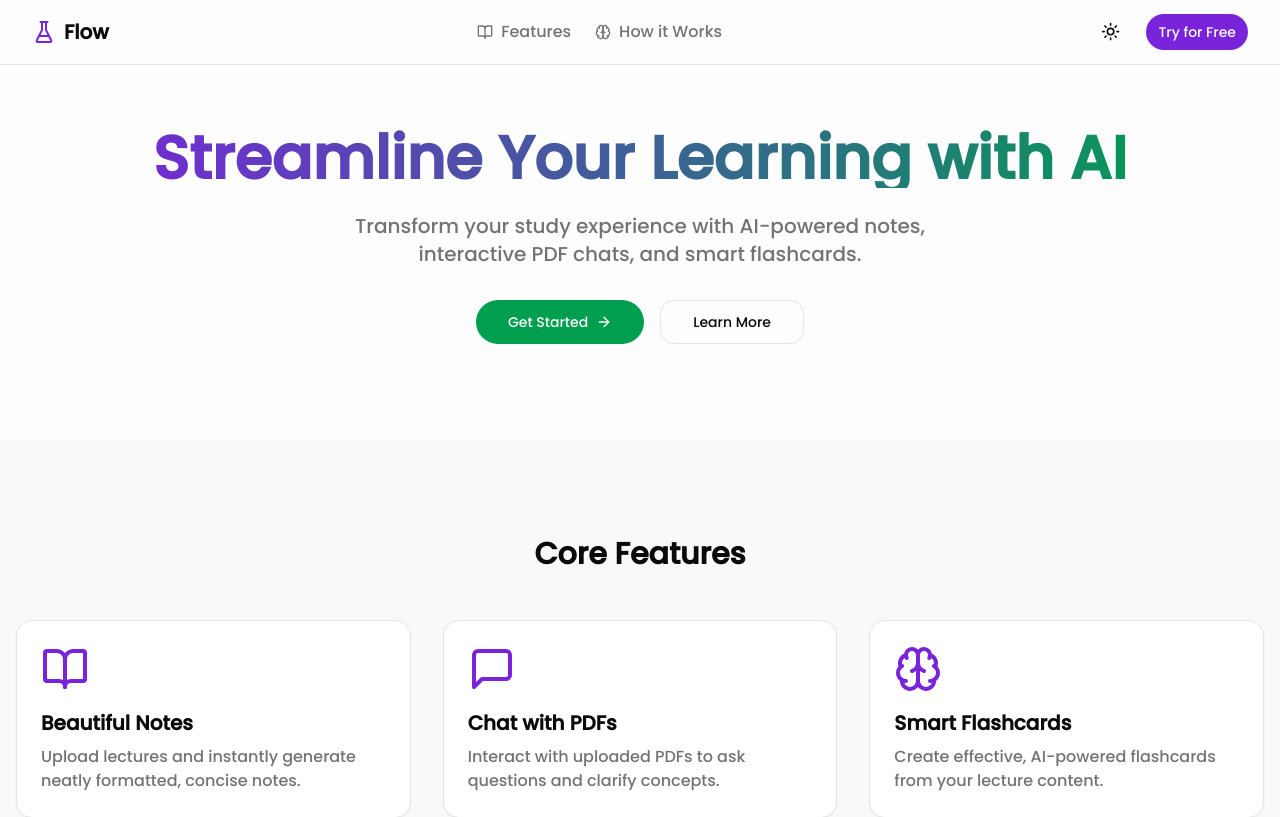
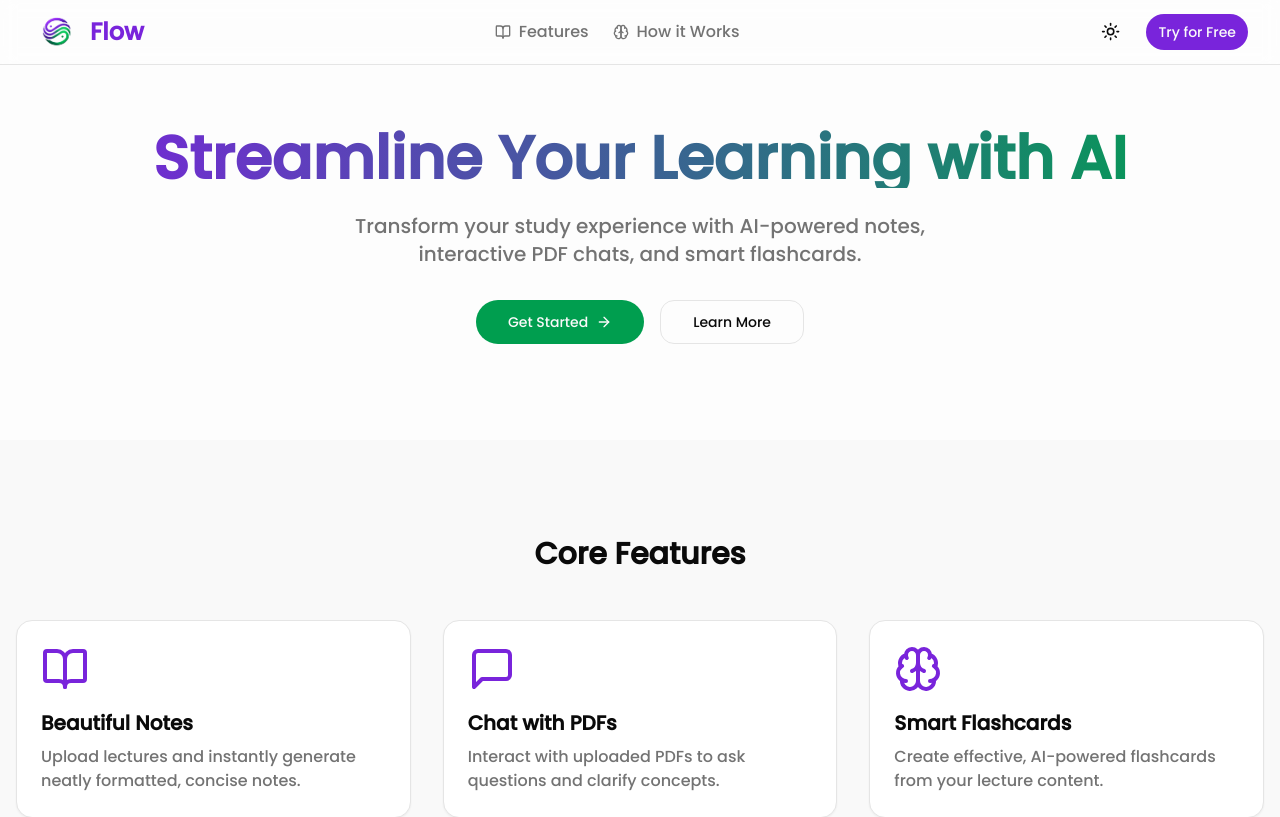
Before and after one commit to codify4/flow-platform, a Next.js app: page / in a window 1280 px wide. Shown: the top 817 px of the page. Built offline with nearby package versions, Linux system fonts and the light colour scheme.

Commit message:
added logo to navbar

```diff
--- a/components/navbar.tsx
+++ b/components/navbar.tsx
@@ -2,8 +2,9 @@
 
 import { Button } from "@/components/ui/button";
 import { ModeToggle } from "@/components/mode-toggle";
-import { BookOpen, Brain, FlaskConical } from "lucide-react";
+import { BookOpen, Brain } from "lucide-react";
 import Link from "next/link";
+import Image from "next/image";
 
 export function Navbar() {
   return (
@@ -11,8 +12,12 @@ export function Navbar() {
       <div className="container flex h-16 items-center justify-between">
         <div className="flex items-center justify-between w-full gap-6">
           <Link href="/" className="flex items-center space-x-2">
-            <FlaskConical className="h-6 w-6 text-primary" />
-            <span className="font-bold text-xl">Flow</span>
+            <Image
+              src="/flow-logo.png"
+              alt="Flow Logo"
+              width={50}
+              height={50} />
+            <span className="text-primary font-bold text-2xl">Flow</span>
           </Link>
           <div className="hidden md:flex gap-6">
             <Link href="#features" className="flex items-center gap-2 text-muted-foreground hover:text-primary transition-colors">
```
Also changed, not shown: public/flow-logo.png (added).
